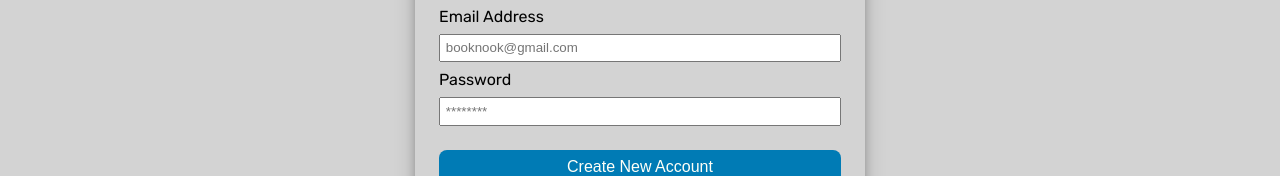
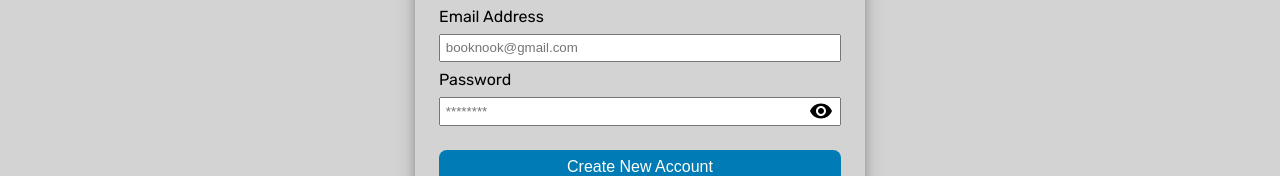
Before and after one commit to TusharAnekar/book-nook, a React (Create React App) app: page /signup in a window 1280 px wide. Shown: the part 320-496 px from the top of the page. Built offline with nearby package versions, Linux system fonts and the light colour scheme; no server answers; the HTML template or start-up script is replaced by a standard one; what miragejs would draw is missing.

Commit message:
feat- show password and pattern password

```diff
--- a/src/pages/Login/Login.jsx
+++ b/src/pages/Login/Login.jsx
@@ -1,11 +1,14 @@
 import { Link } from "react-router-dom";
 import { useContext, useState } from "react";
+import VisibilityIcon from "@mui/icons-material/Visibility";
+import VisibilityOffIcon from "@mui/icons-material/VisibilityOff";
 
 import "./login.css";
 import { AuthContext } from "../../contexts/auth-context";
 
 export function Login() {
   const [loginDetails, setLoginDetails] = useState({ email: "", password: "" });
+  const [isShowPassword, setIsShowPassword] = useState(false);
   const { loginHandler } = useContext(AuthContext);
 
   function handleInput(e) {
@@ -25,6 +28,10 @@ export function Login() {
     });
   }
 
+  const handleShowPassword = () => {
+    setIsShowPassword((prev) => !prev);
+  };
+
   return (
     <div className="login-page-container">
       <div className="login-container">
@@ -38,19 +45,34 @@ export function Login() {
               placeholder="bookNook@gmail.com"
               name={"email"}
               value={loginDetails.email}
+              required
               onChange={handleInput}
             />
           </label>
-          <label className="block">
+          <label className="block login-password">
             Password
             <input
               className="block input"
-              type="password"
+              type={isShowPassword ? "text" : "password"}
               placeholder="********"
+              pattern="^(?=.*[a-z])(?=.*[A-Z])(?=.*\d)(?=.*[@$!%*?&])[A-Za-z\d@$!%*?&]{8,}$"
+              title="Password should contain min 8 charcters, at least 1 uppercase letter, 1 lowercase letter, 1 number and 1 special character"
               name={"password"}
+              required
               value={loginDetails.password}
               onChange={handleInput}
             />
+            {isShowPassword ? (
+              <VisibilityOffIcon
+                className="visibility-icon"
+                onClick={handleShowPassword}
+              />
+            ) : (
+              <VisibilityIcon
+                className="visibility-icon"
+                onClick={handleShowPassword}
+              />
+            )}
           </label>
 
           <button type="submit" className="login-button block">
--- a/src/pages/Login/login.css
+++ b/src/pages/Login/login.css
@@ -14,7 +14,8 @@
   padding: 1rem;
 }
 
-.login-container h2,.new-account-link {
+.login-container h2,
+.new-account-link {
   text-align: center;
   margin: 1rem 0;
 }
@@ -36,6 +37,19 @@
   margin: 1rem 0;
 }
 
+.login-page-container .login-password {
+  position: relative;
+}
+
+.login-page-container .login-password .visibility-icon {
+  position: absolute;
+  bottom: 0;
+  right: 0;
+  margin-right: 0.5rem;
+  margin-bottom: 0.2rem;
+  cursor: pointer;
+}
+
 .login-page-container .login-test-cred-button {
   padding: 0.5rem;
   color: var(--primary-color);
--- a/src/pages/Signup/Signup.jsx
+++ b/src/pages/Signup/Signup.jsx
@@ -3,6 +3,8 @@ import { Link } from "react-router-dom";
 import "./signup.css";
 import { useContext, useState } from "react";
 import { AuthContext } from "../../contexts/auth-context";
+import VisibilityIcon from "@mui/icons-material/Visibility";
+import VisibilityOffIcon from "@mui/icons-material/VisibilityOff";
 
 export function Signup() {
   const [signupDetails, setSignupDetails] = useState({
@@ -11,6 +13,7 @@ export function Signup() {
     email: "",
     password: "",
   });
+  const [isShowPassword, setIsShowPassword] = useState(false);
 
   const { signupHandler } = useContext(AuthContext);
 
@@ -29,6 +32,10 @@ export function Signup() {
       password: "",
     });
   }
+
+  const handleShowPassword = () => {
+    setIsShowPassword((prev) => !prev);
+  };
 
   return (
     <div className="signup-container">
@@ -71,24 +78,37 @@ export function Signup() {
               className="block input"
             />
           </label>
-          <label className="block">
+          <label className="block login-password">
             Password
             <input
-              type="password"
+              type={isShowPassword ? "text" : "password"}
               placeholder="********"
               name="password"
               value={signupDetails.password}
+              pattern="^(?=.*[a-z])(?=.*[A-Z])(?=.*\d)(?=.*[@$!%*?&])[A-Za-z\d@$!%*?&]{8,}$"
+              title="Password should contain min 8 charcters, at least 1 uppercase letter, 1 lowercase letter, 1 number and 1 special character"
               required
               onChange={handleInput}
               className="block input"
             />
+            {isShowPassword ? (
+              <VisibilityOffIcon
+                className="visibility-icon"
+                onClick={handleShowPassword}
+              />
+            ) : (
+              <VisibilityIcon
+                className="visibility-icon"
+                onClick={handleShowPassword}
+              />
+            )}
           </label>
           <button type="submit">Create New Account</button>
         </form>
         <p className="login-link">
-        <Link to={"/login"} className="login-link">
-          Already have an account
-        </Link>
+          <Link to={"/login"} className="login-link">
+            Already have an account
+          </Link>
         </p>
       </div>
     </div>
--- a/src/pages/Signup/signup.css
+++ b/src/pages/Signup/signup.css
@@ -29,6 +29,19 @@
   padding: 0.3rem;
 }
 
+.signup-container .login-password {
+  position: relative;
+}
+
+.signup-container .visibility-icon {
+  position: absolute;
+  bottom: 0;
+  right: 0;
+  margin-right: 0.5rem;
+  margin-bottom: 0.2rem;
+  cursor: pointer;
+}
+
 .signup-container button {
   width: 100%;
   margin: 1rem 0;
```
Lines whose indentation alone changed are shown as unchanged.
